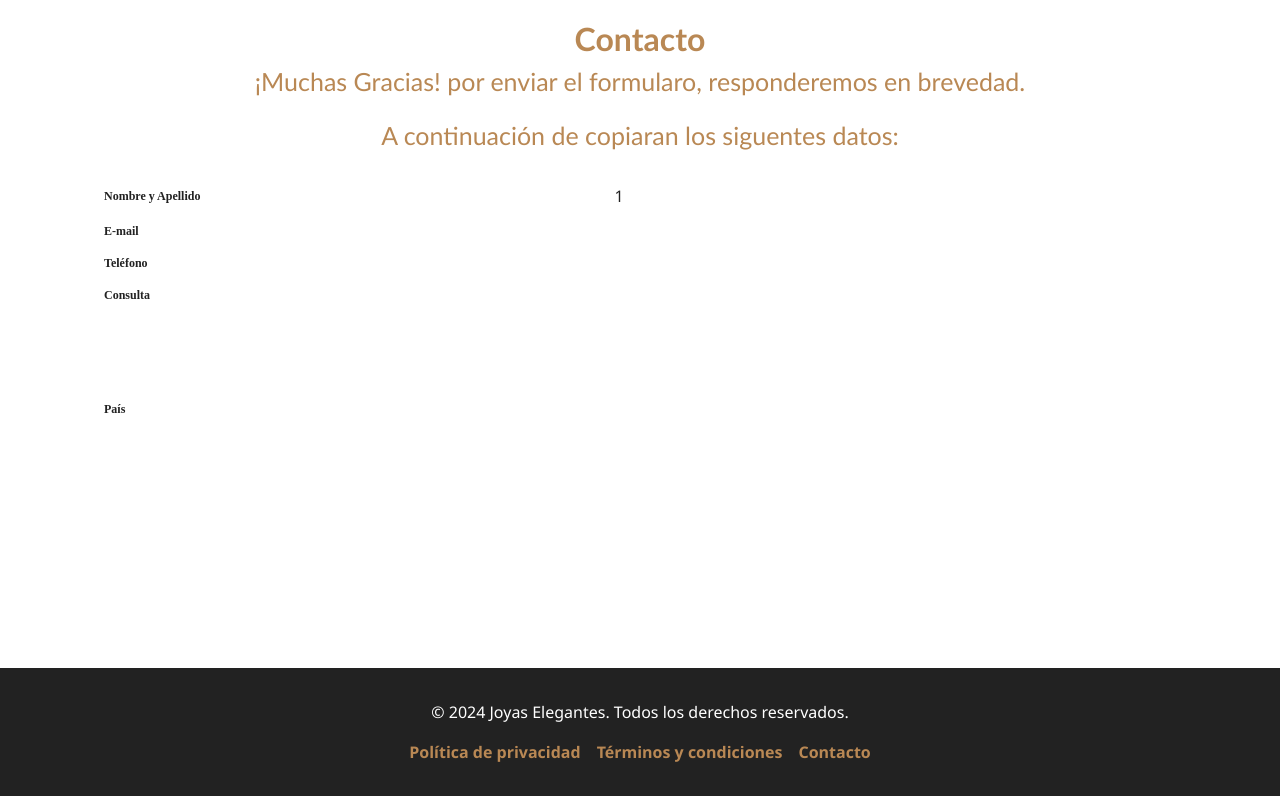
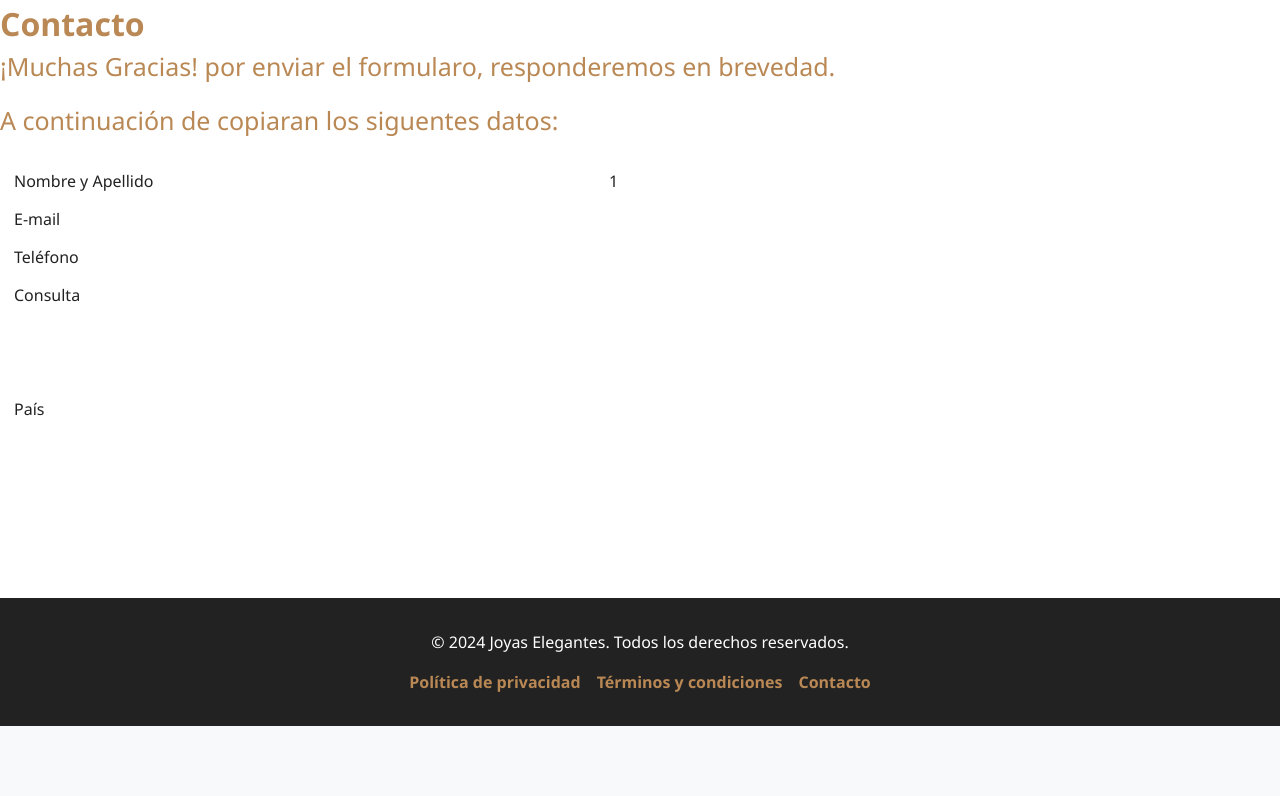
Before and after one commit to mlolaserrano/luzia, a PHP site: page /gracias.php?nombre=1 in a window 1280 px wide. Shown: the part 74-870 px from the top of the page. After the commit the page ends 800 px from the top, so only its background shows below. Run offline with PHP 8.4, Linux system fonts and the light colour scheme; data that the repository does not hold is empty; some web fonts are replaced.

Commit message:
mod en css

```diff
--- a/style.css
+++ b/style.css
@@ -476,49 +476,19 @@ main {
   flex: 1;
 }
 
-.negrita {
-    font-family: minigap;
-    font-size: 12px;
-    font-style: normal;
-    font-weight: bolder;
-    font-variant: normal;
-	text-align: justify;
-}
 .titulo {
-    font-family: "Gill Sans", "Gill Sans MT", "Myriad Pro", "DejaVu Sans Condensed", Helvetica, Arial, sans-serif;
     font-size: 32px;
     font-style: normal;
     font-weight: bold;
     font-variant: normal;
     color: var(--color-primario);
-	text-align: center;
 }
 .subtitulo {
-    font-family: "Gill Sans", "Gill Sans MT", "Myriad Pro", "DejaVu Sans Condensed", Helvetica, Arial, sans-serif;
     font-size: 25px;
     font-style: normal;
     font-weight: medium;
     font-variant: normal;
     color: var(--color-primario);
-	text-align: center;
-}
-#cuerpo {
-	border-width: 0px;
-	border-style: none;
-	margin-left: auto;
-	margin-right: auto;
-  color: var(--color-texto);
-	height: 600px;
-	width: 1100px;
-  margin-top: 15px;
-  margin-bottom: 5px;
-}
-#principal3 {
-	background-color: #FFF;
-	border-width: 0px;
-	border-style: none;
-	margin-left: auto;
-	margin-right: auto;
 }
 /* Empuja el footer hacia abajo aunque el contenido sea corto */
 footer {
```
